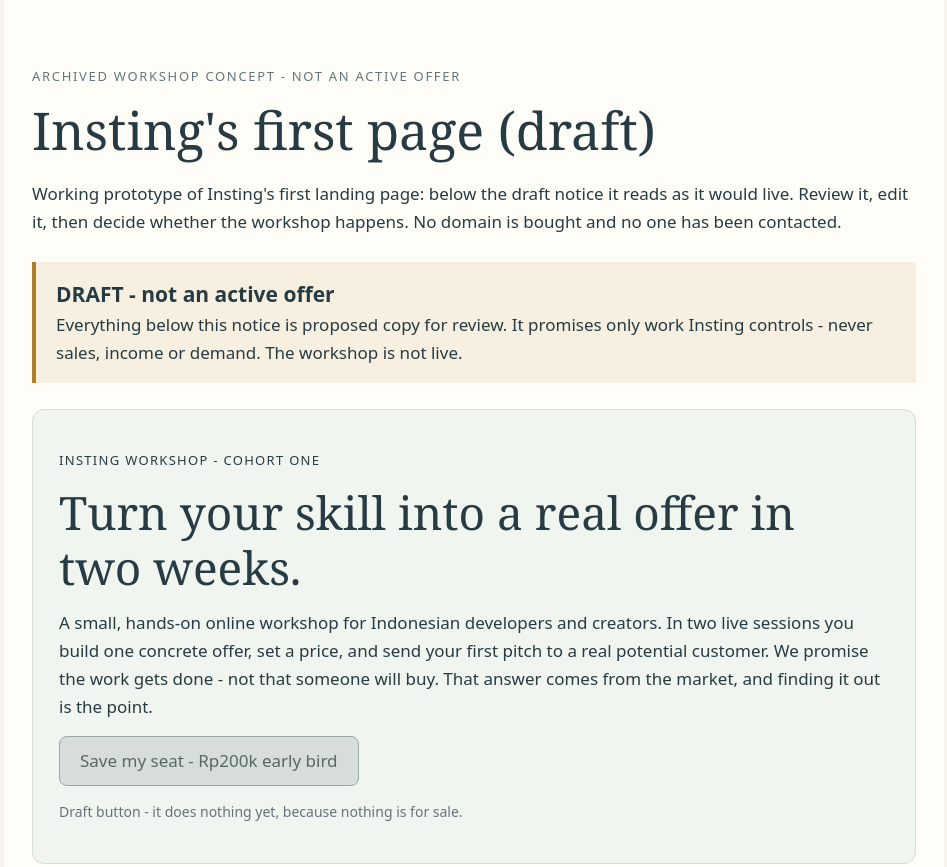
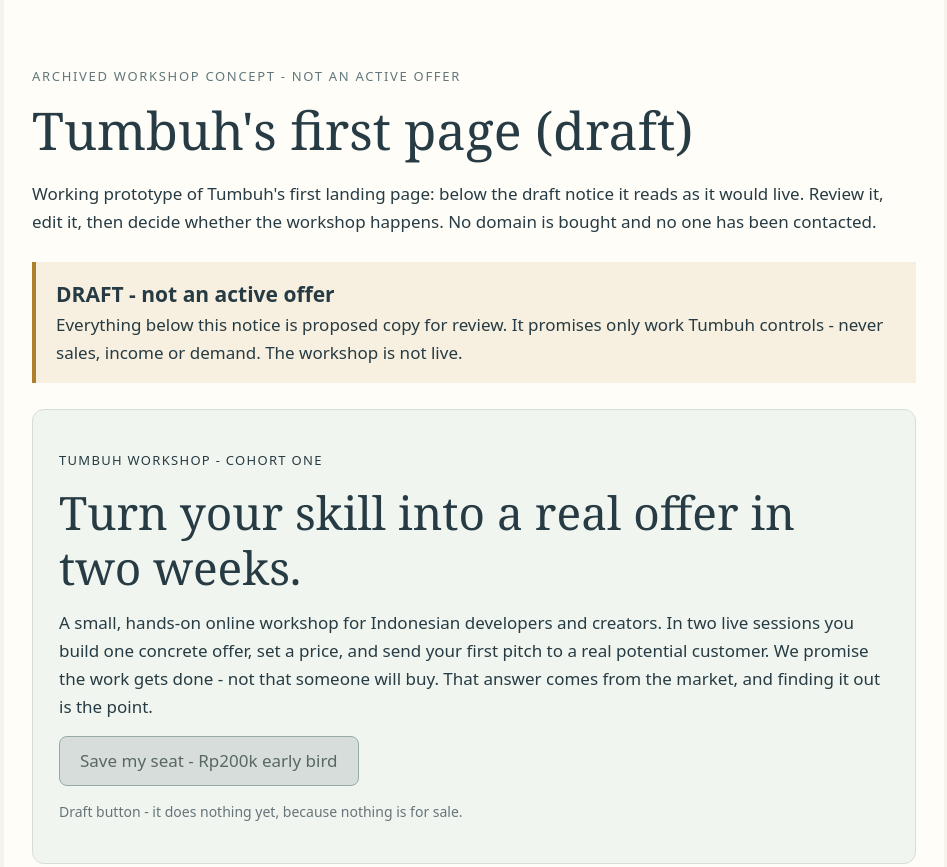
Before and after one commit to irvan-putra/kaji, a plain HTML site: page examples/insting/index.html in a window 1280 px wide. Shown: the top 867 px of the page, without its empty margins (166-1113 px from the left). Drawn offline with Linux system fonts and the light colour scheme.

Commit message:
Rename archived landing page to Tumbuh

```diff
--- a/examples/insting/index.html
+++ b/examples/insting/index.html
@@ -1,10 +1,10 @@
-<!doctype html><html lang="en"><head><meta charset="utf-8"><meta name="viewport" content="width=device-width, initial-scale=1"><title>Insting&#x27;s first page (draft)</title><link rel="stylesheet" href="style.css"></head><body><main>
-        <header><p class="eyebrow">Archived workshop concept - not an active offer</p><h1>Insting&#x27;s first page (draft)</h1><p>Working prototype of Insting&#x27;s first landing page: below the draft notice it reads as it would live. Review it, edit it, then decide whether the workshop happens. No domain is bought and no one has been contacted.</p></header>
-        <aside><h3>DRAFT - not an active offer</h3>Everything below this notice is proposed copy for review. It promises only work Insting controls - never sales, income or demand. The workshop is not live.</aside>
+<!doctype html><html lang="en"><head><meta charset="utf-8"><meta name="viewport" content="width=device-width, initial-scale=1"><title>Tumbuh&#x27;s first page (draft)</title><link rel="stylesheet" href="style.css"></head><body><main>
+        <header><p class="eyebrow">Archived workshop concept - not an active offer</p><h1>Tumbuh&#x27;s first page (draft)</h1><p>Working prototype of Tumbuh&#x27;s first landing page: below the draft notice it reads as it would live. Review it, edit it, then decide whether the workshop happens. No domain is bought and no one has been contacted.</p></header>
+        <aside><h3>DRAFT - not an active offer</h3>Everything below this notice is proposed copy for review. It promises only work Tumbuh controls - never sales, income or demand. The workshop is not live.</aside>
 
         <div class="landing">
             <section class="landing-hero">
-                <p class="landing-eyebrow">Insting workshop - cohort one</p>
+                <p class="landing-eyebrow">Tumbuh workshop - cohort one</p>
                 <p class="landing-h1">Turn your skill into a real offer in two weeks.</p>
                 <p class="landing-sub">A small, hands-on online workshop for Indonesian developers and creators. In two live sessions you build one concrete offer, set a price, and send your first pitch to a real potential customer. We promise the work gets done - not that someone will buy. That answer comes from the market, and finding it out is the point.</p>
                 <button disabled type="button">Save my seat - Rp200k early bird</button>
```
Also changed, not shown: 1 other file.
